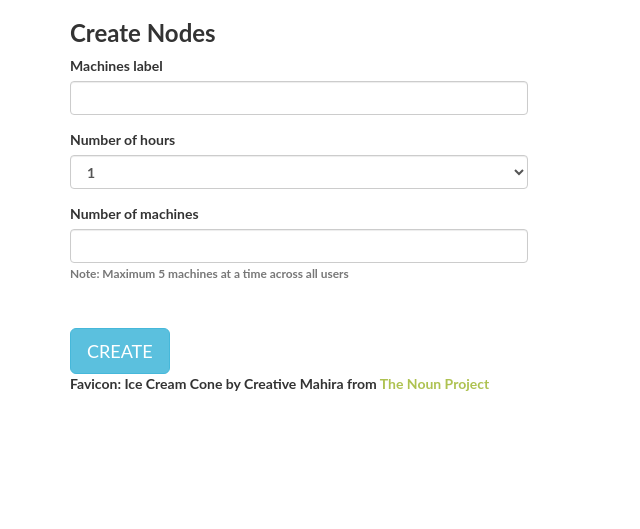
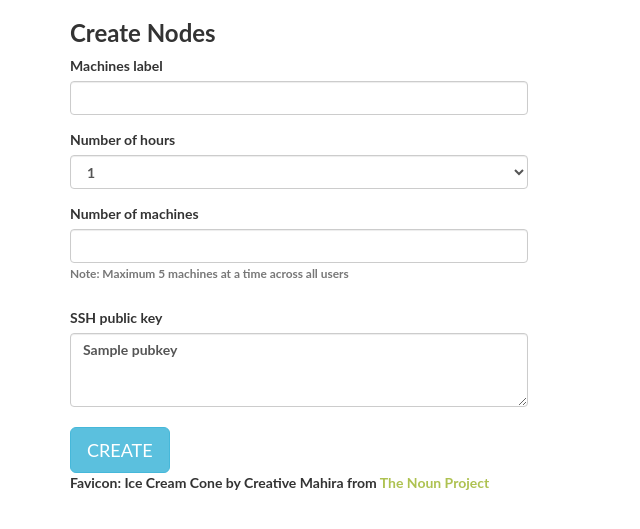
Before and after one commit to gluster/softserve, a Flask app: template softserve/templates/form.html in a window 1280 px wide. Shown: the top 529 px of the page, without its empty margins (0-640 px from the left). Run offline with Flask 2, Linux system fonts and the light colour scheme; the template is opened without the code that fills it: most values are stand-ins (such as "Sample title", 1, 10 or a date in 2020); some libraries are stand-ins or nearby versions.

Commit message:
Retrieve the key from Github and auto populate the text area of key.
Signed-off-by: Deepshikha Khandelwal <dkhandel@redhat.com>

```diff
--- a/softserve/model.py
+++ b/softserve/model.py
@@ -15,6 +15,7 @@ class User(db.Model):
     token = db.Column(db.String(1000))
     email = db.Column(db.String(100), unique=True)
     name = db.Column(db.String(100))
+    pubkey = db.Column(db.VARCHAR(1024), nullable=False)
     admin = db.Column(db.Boolean, default=False, nullable=False)
     node_request = db.relationship(
         'NodeRequest',
@@ -36,7 +37,6 @@ class NodeRequest(db.Model):
     node_name = db.Column(db.String(100), nullable=False)
     node_counts = db.Column(db.Integer, nullable=False)
     hours = db.Column(db.Integer, nullable=False)
-    pubkey = db.Column(db.VARCHAR(1024), nullable=False)
     vms = db.relationship('Vm', backref='details', lazy='dynamic')
 
     def as_dict(self):
--- a/softserve/templates/form.html
+++ b/softserve/templates/form.html
@@ -41,6 +41,14 @@
        </small></p>
     </div>
   </div>
+  <div class='row'>
+    <div class="form-group">
+      <div class="col-md-5">
+        <label for="publicKey">SSH public key</label>
+        <textarea class="form-control" name="pubkey" rows="3">{{pubkey}}</textarea>
+      </div>
+    </div>
+  </div>
   <br/>
   <button type="submit" class="btn btn-info btn-lg">CREATE</button>
 </form>
--- a/softserve/views.py
+++ b/softserve/views.py
@@ -3,7 +3,7 @@ from sqlalchemy import func
 from sshpubkeys import SSHKey, exceptions
 import logging
 import re
-import subprocess
+import requests
 
 from softserve import app, db, github
 from model import User, NodeRequest, Vm
@@ -51,6 +51,11 @@ def authorized(access_token):
             user.token = access_token
             user.email = user_data['email']
             user.name = user_data['name']
+            # retreive key from github account
+            key = requests.get('https://github.com/%s.keys'
+                               % user_data['login'])
+            pubkey_ = str((key.text).split('\n')[0])
+            user.pubkey = pubkey_
             db.session.commit()
         else:
             user.token = access_token
@@ -80,6 +85,7 @@ def get_node_data():
     count = db.session.query(func.count(Vm.id)) \
         .filter_by(state='running').scalar()
     n = (5-count)
+    user = User.query.filter_by(username=g.user.username).first()
 
     if request.method == "POST":
         counts = request.form['counts']
@@ -90,21 +96,16 @@ def get_node_data():
         if int(counts) > 5 or int(hours_) > 4 or int(counts) > n:
             flash('Please enter the valid data')
             logging.exception('User entered the invalid hours or counts value')
-            return render_template('form.html', n=n)
-
-        # retreive key from github account
-        key = subprocess.Popen(['curl', 'https://github.com/%s.keys' % g.user.username],
-                        stdout=subprocess.PIPE, stderr=subprocess.PIPE)
-        pubkey_ = key.stdout.readline()
+            return render_template('form.html', n=n, pubkey=user.pubkey)
 
         # Validating the SSH public key
-        ssh = SSHKey(pubkey_, strict=True)
+        ssh = SSHKey(user.pubkey, strict=True)
         try:
             ssh.parse()
         except (exceptions.InvalidKeyError, exceptions.MalformedDataError):
             logging.exception('Invalid or no key is passed')
             flash('Please upload the valid SSH key on Github')
-            return render_template('form.html', n=n)
+            return render_template('form.html', n=n, pubkey=user.pubkey)
 
         # Validating the machine label
         label = Vm.query.filter(Vm.state == 'running',
@@ -116,11 +117,10 @@ def get_node_data():
                     user_id=g.user.id,
                     node_name=name,
                     node_counts=counts,
-                    hours=hours_,
-                    pubkey=pubkey_,)
+                    hours=hours_)
                 db.session.add(node_request)
                 db.session.commit()
-                create_node.delay(counts, name, node_request.id, pubkey_)
+                create_node.delay(counts, name, node_request.id, user.pubkey)
                 flash('Creating your machine. Please wait for a moment.')
                 return redirect('/dashboard')
             else:
@@ -135,7 +135,7 @@ def get_node_data():
             return redirect('/dashboard')
         else:
             flash('You can request upto {} machines'.format(n))
-    return render_template('form.html', n=n)
+    return render_template('form.html', n=n, pubkey=user.pubkey)
 
 
 @app.route('/delete-node/<int:vid>')
```
Also changed, not shown: migrations/versions/2eb68dd5cbc7_.py (added, +30 -0 lines).
